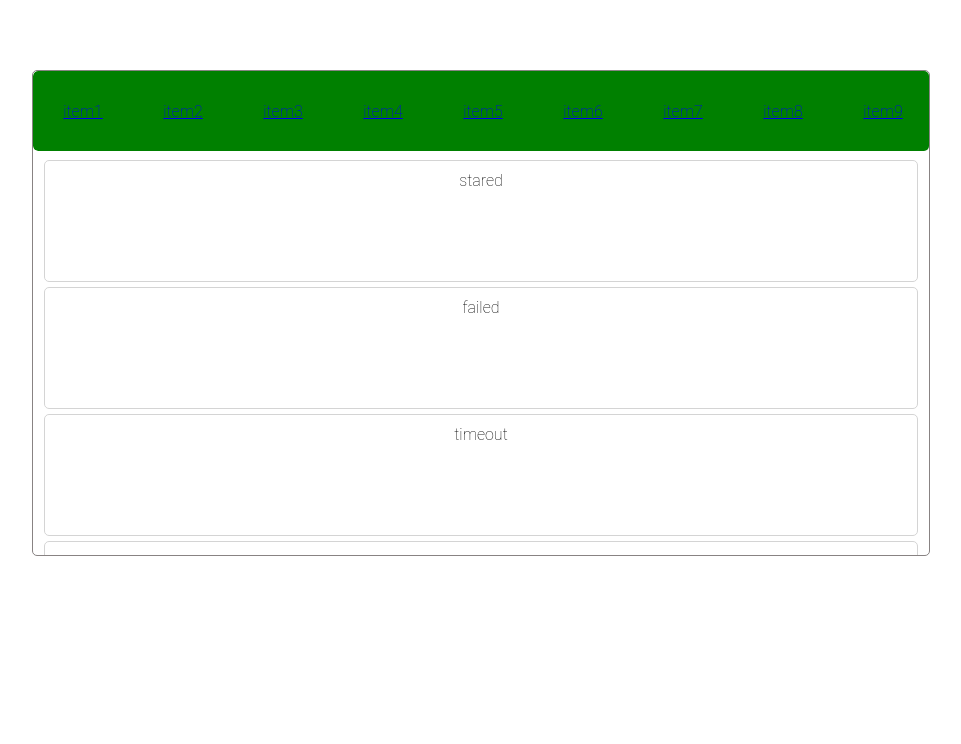
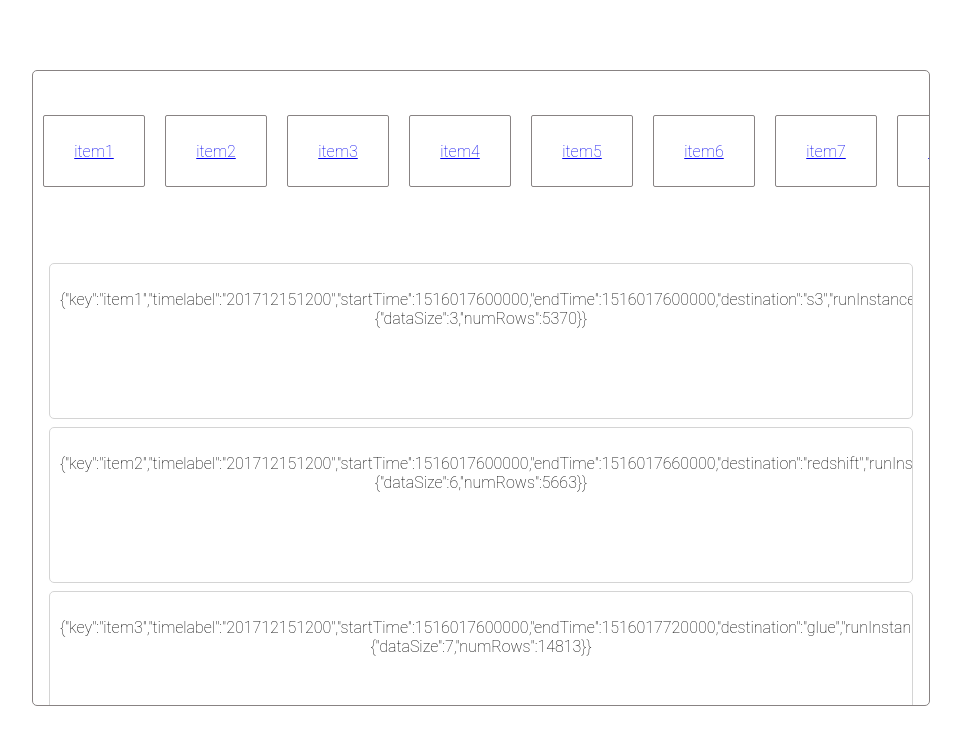
Before and after one commit to jakejooyoung/crl-scroller, a React app: page / in a window 1280 px wide. Shown: the top 744 px of the page, without its empty margins (159-1120 px from the left). Built offline with nearby package versions, Linux system fonts and the light colour scheme.

Commit message:
Style the scrollbar and snip overflow text.

```diff
--- a/src/components/DetailsViewer.jsx
+++ b/src/components/DetailsViewer.jsx
@@ -15,8 +15,13 @@ export default class DetailsViewer extends React.Component {
     this.props.onSelect(itemKey);
   }
 
+  scroll(){
+
+  }
+
   render(){
     const listOfItems=this.state.arr;
+    const myJSON = JSON.stringify(listOfItems);
     const DecoratedList = ({items}) => (
       <div>
         {items.map(item => (
@@ -25,7 +30,7 @@ export default class DetailsViewer extends React.Component {
             className="item card"
             key={item.key}
             onClick={(e)=>this.handleSelection(item.key,e)}>
-              {item.status}
+              <p>{JSON.stringify(item)}</p>
             </div>
         ))}
       </div>
--- a/src/components/SideScroller.jsx
+++ b/src/components/SideScroller.jsx
@@ -22,19 +22,21 @@ export default class SideScroller extends React.Component {
   render(){
     const arr=this.state.arr;
     const decorated=arr.map(item=>
-      <div className="columns" href={item+""}>
+      <div className="columns" key={item.toString()} href={item+""}>
         <a href={"#"+item}>
           <div className="thumbnail"
-            key={item.toString()}
-            onClick={(e)=>this.handleSelection(item,e)}
-            >{item}</div>
+            onClick={(e)=>this.handleSelection(item,e)}>
+            <div className="alignMid">
+              {item}
+            </div>
+          </div>
         </a>
       </div>
     );
 
     return (
       <div className={"innerContainer "+this.props.className}>
-        <div className="scrollable" mousewheel={(e)=>mousewheel(e)}>
+        <div className="scrollable" mousewheel={(event, delta)=>mousewheel(event, delta)}>
           {decorated}
         </div>
       </div>
--- a/src/css/app.scss
+++ b/src/css/app.scss
@@ -67,8 +67,8 @@ body{
 		display: inline-flex;
 		border-radius: inherit;
 		width:100%;
-		.scrollable{
-			border-radius: inherit;
+		&.detailsViewer{
+			padding-top: 20px;
 		}
 	}
 	.sideScroller {
@@ -79,12 +79,12 @@ body{
     display: inline-flex;
     scroll-behavior:smooth;
 		.scrollable {
-			background-color:green;
-	    height: 80px;
+	    height: 160px;
 	    .columns{
 		    flex-grow: 1;
-		    min-width: 100px;
+		    min-width: 120px;
 		    position: relative;
+
 		    height: 100%;
 		    display: inline-table;
 		    text-align: center;
@@ -92,6 +92,20 @@ body{
 		    	height: 100%;
 		    	vertical-align: middle;
 		    	display: table-cell;
+		    	.thumbnail{
+						min-width: 100px;
+				    height: 70px;
+				    background: white;
+				    border: 1px solid var(--border-color);
+				    border-radius: 2px;
+				    align-items: center;
+				    display: table;
+				    margin: 0 10px;
+				    .alignMid{
+				    	display:table-cell;
+				    	vertical-align:middle;
+				    }
+		    	}
 		    }
 			}
 		}
@@ -103,7 +117,7 @@ body{
     text-align: center;
     overflow-x: hidden;
     overflow-y: scroll;
-    height:400px;
+   	height: 450px;
     border-radius: inherit;
 		scroll-behavior:smooth;
     .item{
@@ -111,18 +125,23 @@ body{
 	    transform: translateZ( 0 );
 	    -webkit-transition: -webkit-transform 0.6s ease-in-out;
 	    transition: transform 0.6s ease-in-out;
-	    width: 95%;
-	    height: 100px;
-	    margin: 5px auto;
+	    width: 94%;
+	    height: 134px;
+	    margin: 8px auto;
     }
 	}
 }
 
 ::-webkit-scrollbar {
-    width: 0px;
-    background: transparent;
+	width: 0px;
+  background: #ffe9e9;
+  height: 20px;
+  border:1px solid #afafaf;
 }
 ::-webkit-scrollbar-thumb {
+	border: 1px solid grey;
+	background: #ff9898;
+	height: 5px;
 }
 
 .npUl{
@@ -155,6 +174,8 @@ body{
     background: white;
     padding: 10px;
     border: 1px solid #d4d4d4;
+	  overflow: hidden;
+	  text-overflow: ellipsis;
 }
 
 /* UI GLOBALS */
```
